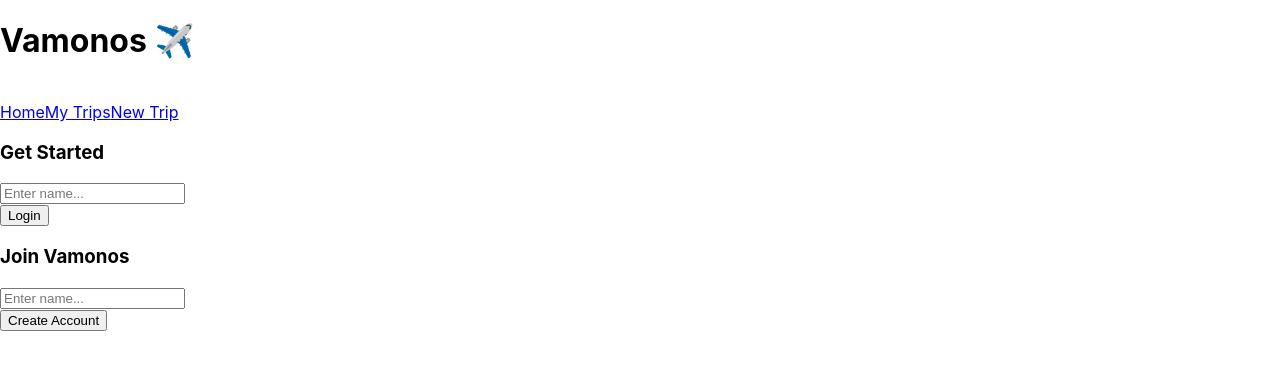
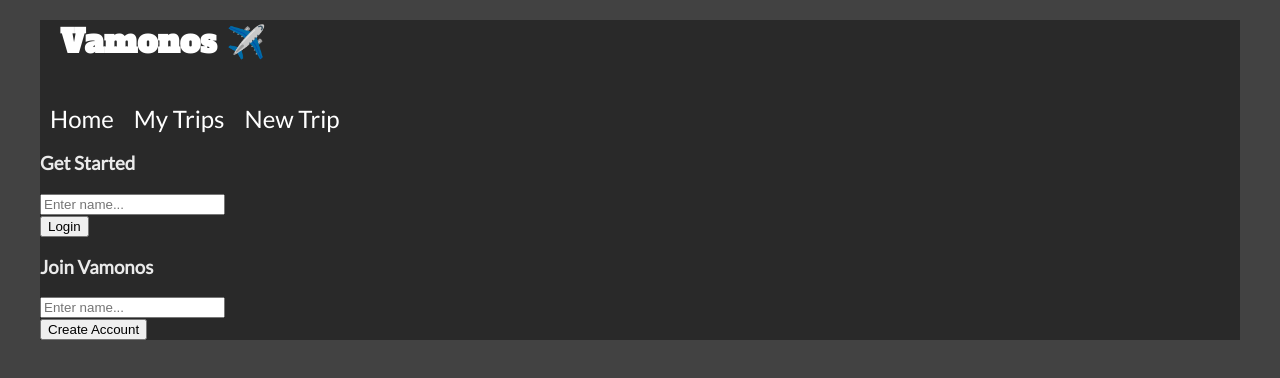
Before and after one commit to pnw-henry/vamonos-frontend, a React (Create React App) app: page / in a window 1280 px wide. Shown: the top 378 px of the page. Built offline with nearby package versions, Linux system fonts and the light colour scheme; no server answers.

Commit message:
Added navlink class

```diff
--- a/public/index.html
+++ b/public/index.html
@@ -1,6 +1,10 @@
 <!DOCTYPE html>
 <html lang="en">
   <head>
+    <style>
+      @import url("https://fonts.googleapis.com/css2?family=Alfa+Slab+One&display=swap");
+      @import url("https://fonts.googleapis.com/css2?family=Lato&display=swap");
+    </style>
     <meta charset="utf-8" />
     <link rel="icon" href="%PUBLIC_URL%/favicon.ico" />
     <meta name="viewport" content="width=device-width, initial-scale=1" />
--- a/src/components/App.js
+++ b/src/components/App.js
@@ -20,7 +20,7 @@ function App() {
   }, []);
 
   return (
-    <div className="App">
+    <div className="app">
       <Header />
       <Navigation />
       <UserLogin
--- a/src/components/Navigation.js
+++ b/src/components/Navigation.js
@@ -6,9 +6,30 @@ function Navigation() {
     <div className="nav=bar">
       <div className="nagivation">
         <br></br>
-        <NavLink to="/">Home</NavLink>
-        <NavLink to="/trips">My Trips</NavLink>
-        <NavLink to="/newtrip">New Trip</NavLink>
+        <NavLink
+          to="/"
+          className={(isActive) =>
+            "nav-link" + (!isActive ? " unselected" : "")
+          }
+        >
+          Home
+        </NavLink>
+        <NavLink
+          to="/trips"
+          className={(isActive) =>
+            "nav-link" + (!isActive ? " unselected" : "")
+          }
+        >
+          My Trips
+        </NavLink>
+        <NavLink
+          to="/newtrip"
+          className={(isActive) =>
+            "nav-link" + (!isActive ? " unselected" : "")
+          }
+        >
+          New Trip
+        </NavLink>
       </div>
     </div>
   );
--- a/src/index.css
+++ b/src/index.css
@@ -1,13 +1,38 @@
 body {
-  margin: 0;
-  font-family: -apple-system, BlinkMacSystemFont, 'Segoe UI', 'Roboto', 'Oxygen',
-    'Ubuntu', 'Cantarell', 'Fira Sans', 'Droid Sans', 'Helvetica Neue',
-    sans-serif;
-  -webkit-font-smoothing: antialiased;
-  -moz-osx-font-smoothing: grayscale;
+  background-color: rgb(66, 66, 66);
+  font-family: "Lato", sans-serif;
+  color: rgb(234, 234, 234);
 }
 
-code {
-  font-family: source-code-pro, Menlo, Monaco, Consolas, 'Courier New',
-    monospace;
+.app {
+  margin: 0 auto;
+  max-width: 1200px;
+  background-color: rgb(41, 41, 41);
+  text-align: left;
 }
+
+.logo {
+  color: rgb(255, 255, 255);
+  text-align: left;
+  font-family: "Alfa Slab One", cursive;
+  margin-left: 20px;
+  margin-top: 20px;
+  cursor: auto;
+}
+
+.navigation {
+  text-align: center;
+  color: white;
+}
+.nav-link {
+  font-size: x-large;
+  color: rgb(255, 255, 255);
+  text-decoration: none;
+  display: inline-block;
+  margin: 0 10px;
+}
+
+.nav-link:hover {
+  background-color: rgb(19, 68, 94);
+  color: rgb(255, 255, 255);
+}
```
